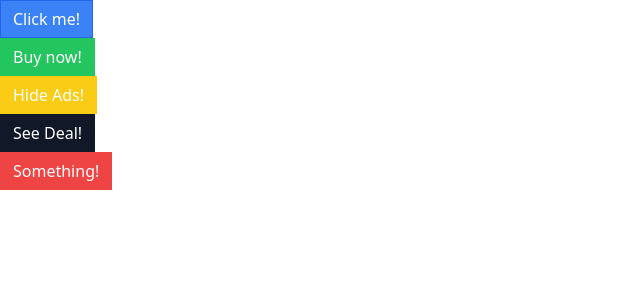
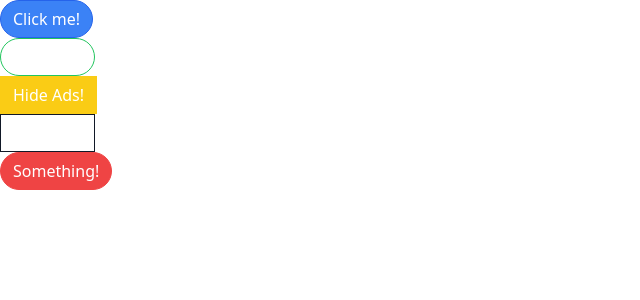
Before and after one commit to Atman-Shah/Modern-React-with-Redux, a React (Create React App) app in the folder 6. comps/: page / in a window 1280 px wide. Shown: the top 300 px of the page, without its empty margins (0-640 px from the left). Built offline with nearby package versions, Linux system fonts and the light colour scheme.

Commit message:
166th Video -  Finalizing the Variations

```diff
--- a/6. comps/src/Button.js
+++ b/6. comps/src/Button.js
@@ -17,6 +17,13 @@ function Button({
         'border-red-500 bg-red-500 text-white': danger,
         'border-yellow-400 bg-yellow-400 text-white': warning,
         'border-green-500 bg-green-500 text-white': success,
+        'rounded-full': rounded,
+        'bg-white': outlined,
+        'text-blue-500': primary && outlined,
+        'text-gray-900': secondary && outlined,
+        'text-red-500': danger && outlined,
+        'text-yellow-400': warning && outlined,
+        'text-green-500': success && outlined,
     });
 
     return <button className={classes}>{children}</button>
```
